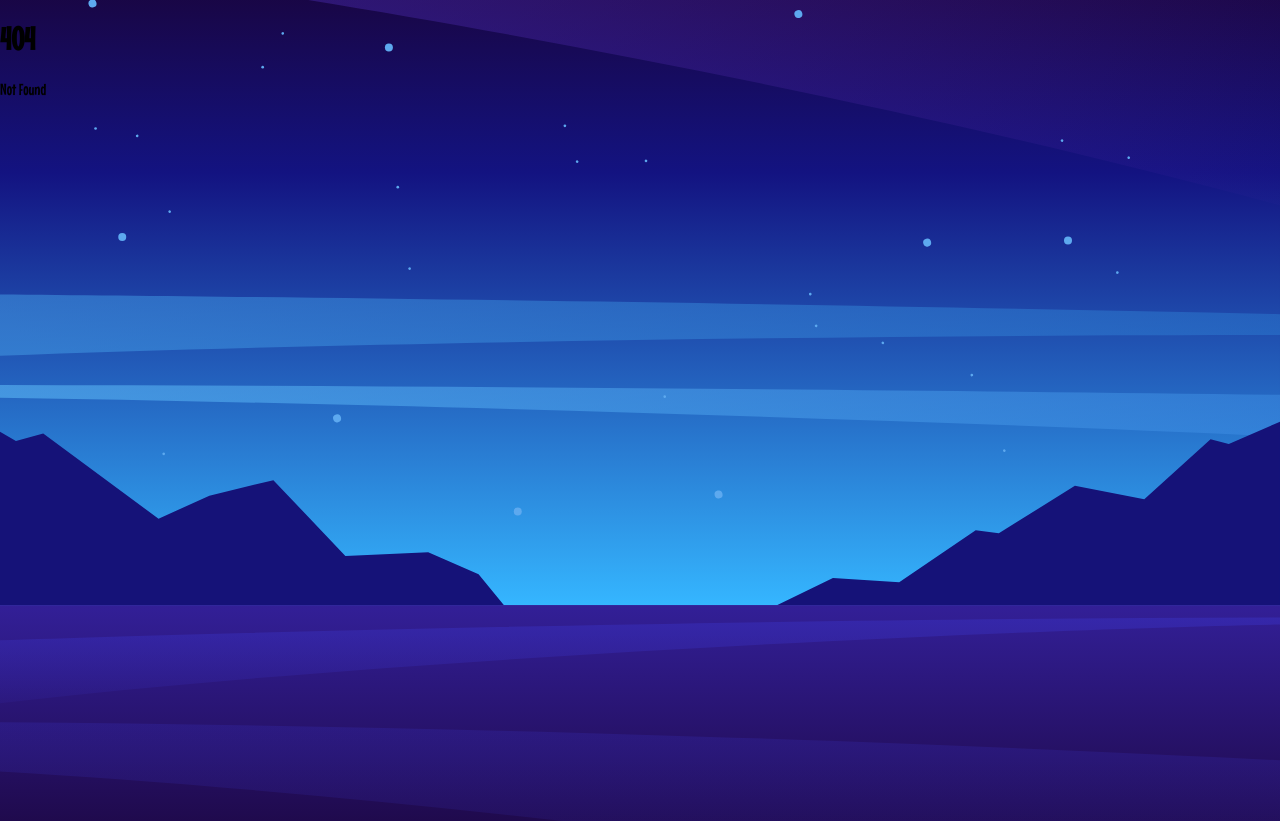
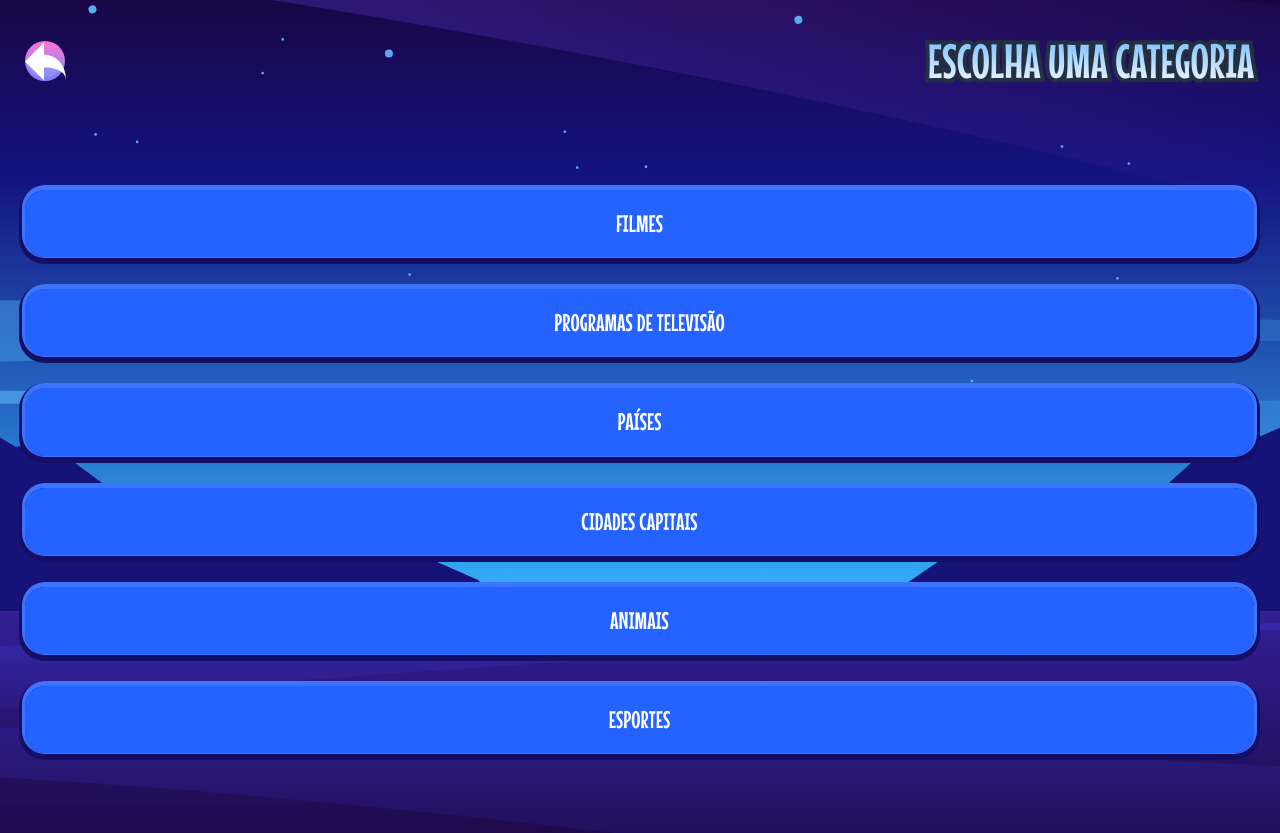
Before and after one commit to Samuel-Amaro/hangman-game, a SvelteKit app: page /em-jogo in a window 1280 px wide. Before the commit this address had no page. Built offline with nearby package versions, Linux system fonts and the light colour scheme.

Commit message:
feat: adiciona página `em-jogo`

```diff
--- /dev/null
+++ b/src/routes/em-jogo/+page.svelte
@@ -0,0 +1,88 @@
+<script lang="ts">
+	import RoundedButton from '$lib/RoundedButton.svelte';
+	import SquareButton from '$lib/SquareButton.svelte';
+	import { categorys } from '../../utils';
+</script>
+
+<svelte:head>
+	<title>Escolha uma categoria</title>
+	<meta
+		name="description"
+		content="Escolha sua categoria favorita e desafie seus conhecimentos com o clássico jogo da forca! Explore uma variedade de temas e divirta-se enquanto testa suas habilidades de adivinhação. Desde palavras comuns até desafios específicos, há uma categoria para todos os gostos. Prepare-se para horas de diversão e aprendizado enquanto joga o jogo da forca online. Descubra novas palavras e desafie seus amigos neste emocionante passatempo!"
+	/>
+	<meta
+		name="keywords"
+		content="Jogo da Forca, Categoria, Palavras, Adivinhação, Diversão, Desafio, Passatempo, Entretenimento, Jogos online, Habilidades, Conhecimentos, Palavras comuns, Temas variados, Aprendizado, Amigos"
+	/>
+</svelte:head>
+
+<header class="header">
+	<RoundedButton
+		variation="back"
+		as="a"
+		props={{
+			title: 'Voltar para o menu principal',
+			href: '/',
+			'aria-label': 'Voltar para o menu principal'
+		}}
+		secondary
+	/>
+	<h1 data-text="Escolha uma categoria">Escolha uma categoria</h1>
+</header>
+<main>
+	<ul>
+		{#each categorys as category}
+			<li>
+				<SquareButton props={{ href: `/em-jogo/${category.route}` }} text={category.label} />
+			</li>
+		{/each}
+	</ul>
+</main>
+
+<style>
+	header {
+		padding: 32px 26px 0 25px;
+		margin-bottom: 100px;
+		display: flex;
+		align-items: center;
+		justify-content: space-between;
+		gap: 5px;
+		flex-flow: row wrap;
+	}
+
+	h1::after {
+		content: attr(data-text);
+		position: absolute;
+		left: 0;
+		z-index: -1;
+		-webkit-text-stroke-width: 8px;
+		-webkit-text-stroke-color: var(--color12);
+		top: 0;
+	}
+
+	h1 {
+		position: relative;
+		margin: 0;
+		padding: 0;
+		font-size: 48px;
+		line-height: 58px;
+		letter-spacing: 0.08px;
+		font-weight: 400;
+		text-transform: uppercase;
+		background: linear-gradient(var(--color13), white);
+		background-clip: text;
+		-webkit-text-fill-color: transparent;
+	}
+
+	main {
+		padding: 0 26px 80px 25px;
+	}
+
+	ul {
+		list-style: none;
+	}
+
+	li:not(:last-child) {
+		margin-bottom: 32px;
+	}
+</style>
```
